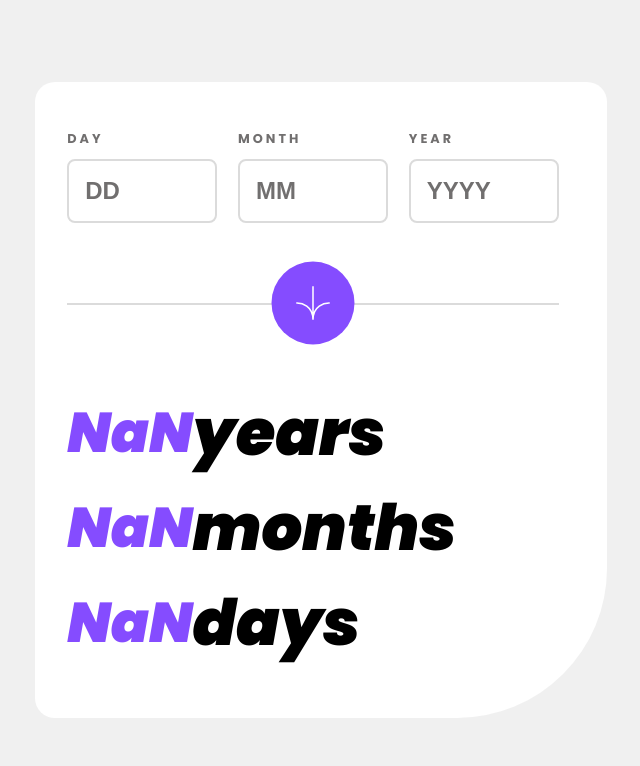
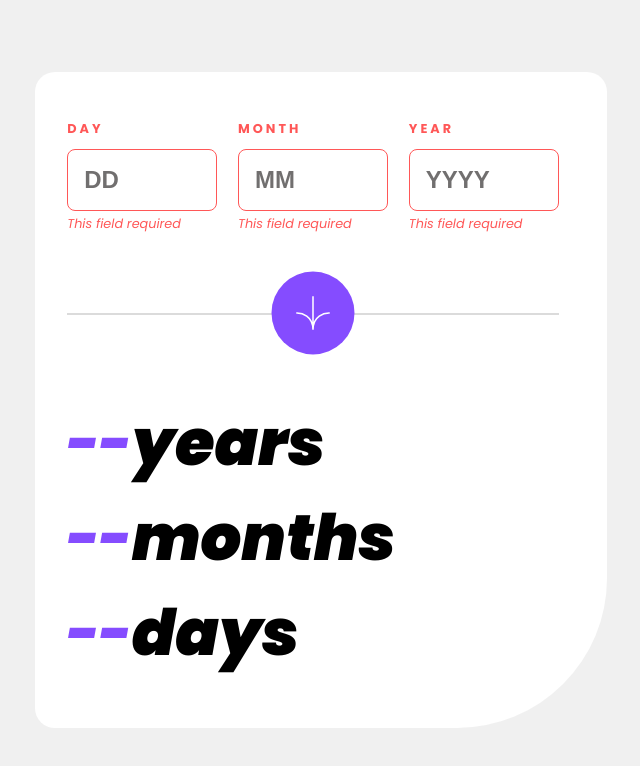
Before and after one commit to shekinahwebdev/AGE-CALCULATOR-APP, a React (Vite) app: page / in a window 1280 px wide. Both pictures are taken after a click on the button 632 px from the left and 303 px from the top of the page. Shown: the top 766 px of the page, without its empty margins (319-959 px from the left). Built offline with nearby package versions, Linux system fonts and the light colour scheme; a web font is replaced by a local one.

Commit message:
Add error handling and validation for date inputs in App component and InputData

```diff
--- a/src/App.css
+++ b/src/App.css
@@ -141,3 +141,17 @@ body {
   color: var(--Black);
   font-size: 4rem;
 }
+
+.error-border {
+  border: 1px solid var(--Red--400);
+}
+
+.data-error-text {
+  color: var(--Red--400);
+}
+.error-text {
+  color: var(--Red--400);
+  font-size: 0.8rem;
+  margin-top: 4px;
+  font-style: italic;
+}
--- a/src/App.tsx
+++ b/src/App.tsx
@@ -10,6 +10,11 @@ function App() {
   const [yearsResult, setYearsResult] = useState("--");
   const [monthsResult, setMonthsResult] = useState("--");
   const [daysResult, setDaysResult] = useState("--");
+  const [errors, setErrors] = useState({
+    day: "",
+    month: "",
+    year: "",
+  });
 
   const handleDayChange = (e: React.ChangeEvent<HTMLInputElement>) => {
     setDay(e.target.value);
@@ -22,12 +27,59 @@ function App() {
   };
 
   const calculateAge = () => {
+    const newErrors = { day: "", month: "", year: "" };
+    let hasError = false;
+
+    if (!day) {
+      newErrors.day = "This field required";
+      hasError = true;
+    }
+    if (!month) {
+      newErrors.month = "This field required";
+      hasError = true;
+    }
+    if (!year) {
+      newErrors.year = "This field required";
+      hasError = true;
+    }
+
+    if (hasError) {
+      setErrors(newErrors);
+      return;
+    }
+
+    // Reset errors if everything is filled
+    setErrors({ day: "", month: "", year: "" });
+
     const d = parseInt(day);
     const m = parseInt(month) - 1; // Months are 0-indexed in JavaScript
     const y = parseInt(year);
 
     const today = new Date();
-    const birthDate = new Date(y, m, d);
+    // const birthDate = new Date(y, m, d);
+    if (
+      isNaN(d) ||
+      d < 1 ||
+      d > 31 ||
+      isNaN(m) ||
+      m < 1 ||
+      m > 12 ||
+      isNaN(y) ||
+      y > today.getFullYear()
+    ) {
+      setErrors({
+        day: "Must be a valid day",
+        month: "Must be a valid month",
+        year: "Must be in the past",
+      });
+      return;
+    }
+
+    const birthDate = new Date(y, m - 1, d);
+    if (birthDate > today) {
+      setErrors({ day: "", month: "", year: "Must be in the past" });
+      return;
+    }
 
     let years = today.getFullYear() - birthDate.getFullYear();
     let months = today.getMonth() - birthDate.getMonth();
@@ -56,6 +108,7 @@ function App() {
         dayValue={day}
         monthValue={month}
         yearValue={year}
+        errors={errors}
       />
       <div className="arrow_line">
         <div className="line"></div>
--- a/src/components/InputData.tsx
+++ b/src/components/InputData.tsx
@@ -5,6 +5,11 @@ interface InputDataProps {
   dayValue: string;
   monthValue: string;
   yearValue: string;
+  errors: {
+    day: string;
+    month: string;
+    year: string;
+  };
 }
 
 export const InputData: React.FC<InputDataProps> = ({
@@ -14,44 +19,56 @@ export const InputData: React.FC<InputDataProps> = ({
   dayValue,
   monthValue,
   yearValue,
+  errors,
 }) => {
   return (
     <section className="input_data">
       <div className="input_data__container">
-        <p className="data_day">Day</p>
+        <p className={`data_day ${errors.day ? "data-error-text" : ""}`}>Day</p>
         <input
           type="number"
-          className="data input_data__day"
+          className={`data input_data__day ${errors.day ? "error-border" : ""}`}
           placeholder="DD"
           value={dayValue}
           maxLength={2}
           onChange={handleDayChange}
           min={1}
         />
+        {errors.day && <p className="error-text">{errors.day}</p>}
       </div>
       <div className="input_data__container">
-        <p className="data_month">Month</p>
+        <p className={`data_month ${errors.month ? "data-error-text" : ""}`}>
+          Month
+        </p>
         <input
           type="number"
-          className="data input_data__month"
+          className={`data input_data__day ${
+            errors.month ? "error-border" : ""
+          }`}
           placeholder="MM"
           value={monthValue}
           maxLength={2}
           onChange={handleMonthChange}
           min={1}
         />
+        {errors.day && <p className="error-text">{errors.month}</p>}
       </div>
       <div className="input_data__container">
-        <p className="data_year">Year</p>
+        <p className={`data_year ${errors.year ? "data-error-text" : ""}`}>
+          Year
+        </p>
         <input
           type="number"
-          className="data input_data__year"
+          className={`data input_data__day ${
+            errors.year ? "error-border" : ""
+          }`}
           placeholder="YYYY"
           value={yearValue}
           maxLength={4}
           onChange={handleYearChange}
           min={1900}
         />
+        {errors.day && <p className="error-text">{errors.year}</p>}
       </div>
     </section>
   );
```
